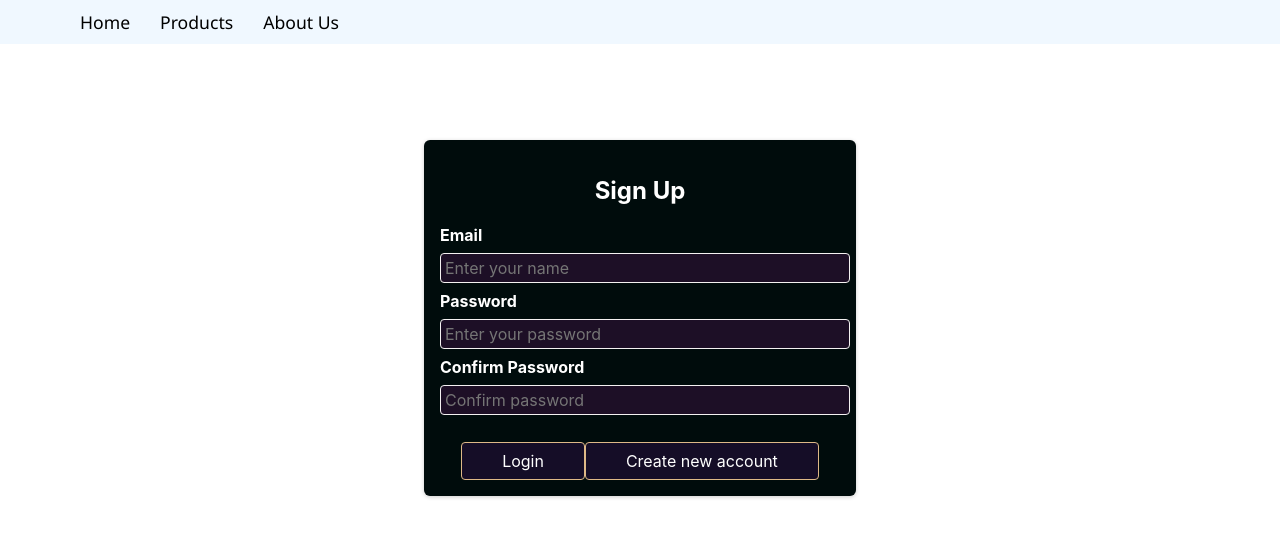
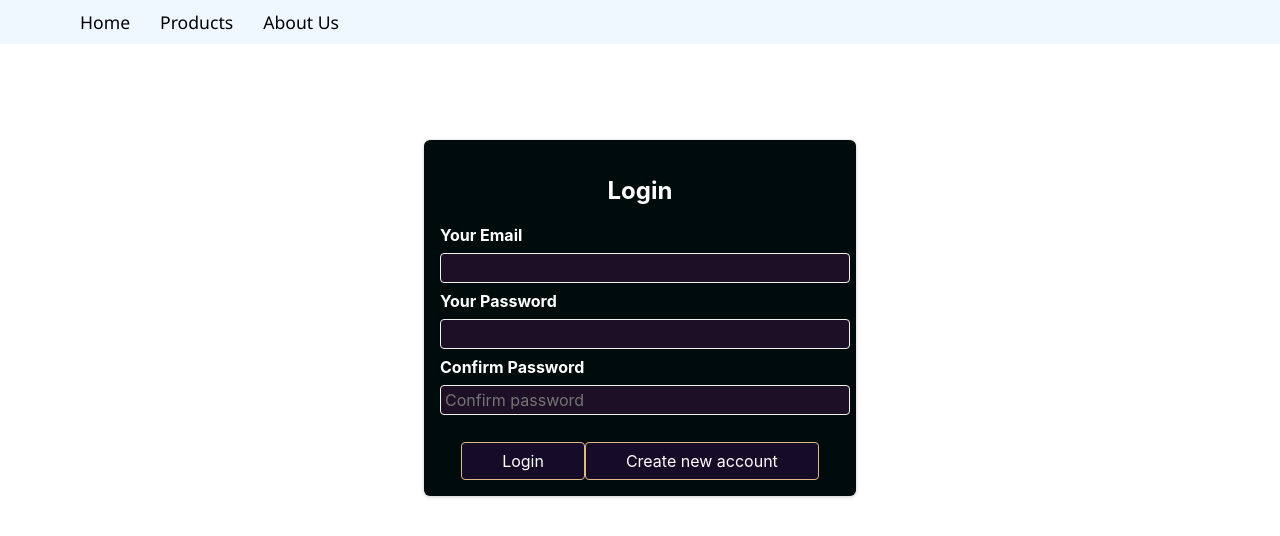
Before and after one commit to imtiyaz-github/Expense-Tracker-In-React, a React (Create React App) app: page / in a window 1280 px wide. Shown: the top 536 px of the page. Built offline with nearby package versions, Linux system fonts and the light colour scheme.

Commit message:
Login Screen

```diff
--- a/src/App.js
+++ b/src/App.js
@@ -1,15 +1,26 @@
-// import { Switch } from "react-router-dom/cjs/react-router-dom.min";
-import Signup from "./components/Signup";
+import Signup from "./components/header/SignUp";
 import Header from "./components/header/Header";
-// import React, { Router, Route } from "react-router-dom";
+import Product from "./components/product/Product";
+import { useState } from "react";
 
 function App() {
+  const [isSignedUp, setIsSignedUp] = useState(false);
+
+  const handleSignUpComplete = () => {
+    setIsSignedUp(true);
+  };
+
   return (
     <>
+     <Header/>
 
-      <Header />
+    {!isSignedUp ? (
 
-      <Signup />
+      <Signup onSignupcomplete={handleSignUpComplete}/>
+    ) : (
+    <Product />
+    )}
+
     </>
   );
 }
--- /dev/null
+++ b/src/components/header/SignUp.js
@@ -0,0 +1,119 @@
+import React from "react";
+import { useRef, useState } from "react";
+import classes from "./SignUp.module.css";
+
+function Signup() {
+  const emailInputRef = useRef();
+  const passwordInputRef = useRef();
+  const confirmpasswordInputRef = useRef();
+
+  const [isLogin, setIsLogin] = useState(true);
+  const [isLoading, setIsLoading] = useState(false);
+
+  const switchAuthModeHandler = () => {
+    setIsLogin((prevState) => !prevState);
+  };
+
+  const submitHandler = (event) => {
+    event.preventDefault();
+
+    const enteredEmail = emailInputRef.current.value;
+    const enteredPassword = passwordInputRef.current.value;
+    const enteredConfirmPassword = confirmpasswordInputRef.current.value;
+
+    //optional:add validation
+
+    setIsLoading(true);
+    let url;
+    if (isLogin) {
+      url =
+        "https://identitytoolkit.googleapis.com/v1/accounts:signInWithPassword?key=AIzaSyCs1zdQMstoPmRG4AjfS4JwQfNMW7HsMBE";
+    } else {
+      url =
+        "https://identitytoolkit.googleapis.com/v1/accounts:signUp?key=AIzaSyCs1zdQMstoPmRG4AjfS4JwQfNMW7HsMBE";
+    }
+
+    fetch(url, {
+      method: "POST",
+      body: JSON.stringify({
+        email: enteredEmail,
+        password: enteredPassword,
+        confirmpassword: enteredConfirmPassword,
+        returnSecureToken: true,
+      }),
+      headers: {
+        "Content-Type": "application/json",
+      },
+    })
+      .then((res) => {
+        setIsLoading(false);
+        if (res.ok) {
+          return res.json();
+        } else {
+          return res.json().then((data) => {
+            let errorMessage = "Authentication failed";
+            // if(data && data.error && data.error.message){
+            //     errorMessage=data.error.message
+            // }
+
+            throw new Error(errorMessage);
+          });
+        }
+      })
+      .then((data) => {
+        console.log(data);
+        // AuthCtx.login(data.idToken);
+        alert("Successfully login")
+      })
+      .catch((err) => {
+        console.log("aaa failed");
+        alert(err.message);
+      });
+  };
+
+  return (
+    <section className={classes.head}>
+      <h1>{isLogin ? "Login" : "Sign Up"}</h1>
+      <form onSubmit={submitHandler}>
+        <div className={classes.control}>
+          <label htmlFor="email">Your Email</label>
+          <input type="email" id="email" required ref={emailInputRef} />
+        </div>
+        <div className={classes.control}>
+          <label htmlFor="password">Your Password</label>
+          <input
+            type="password"
+            id="password"
+            required
+            ref={passwordInputRef}
+          />
+        </div>
+        <div className={classes.control}>
+          <label htmlFor="phone">Confirm Password</label>
+          <input
+            type="password"
+            placeholder="Confirm password"
+            ref={confirmpasswordInputRef}
+            required
+            id="password"
+          />
+        </div>
+        <div className={classes.actions}>
+          {!isLoading && (
+            <button>{isLogin ? "Login" : "Create Account"}</button>
+          )}
+          {isLoading && <p>Sending request..!</p>}
+          <button
+            type="button"
+            className={classes.toggle}
+            onClick={switchAuthModeHandler}
+          >
+            {isLogin ? "Create new account" : "Login with existing account"}
+          </button>
+        </div>
+      </form>
+    </section>
+  );
+}
+
+export default Signup;
--- /dev/null
+++ b/src/components/header/SignUp.module.css
@@ -0,0 +1,105 @@
+.head {
+    width: 90%;
+    max-width: 25rem;
+    padding: 1rem;
+    margin: 3rem auto;
+    text-align: center;
+    /* color: white; */
+    border-radius: 6px;
+    background-color: rgb(0, 12, 12);
+    text-align: center;
+    color: white;
+    box-shadow: 0 1px 4px rgb(0, 0, 0, 0.2);
+    margin-top: 6rem;
+  }
+
+  .control {
+    margin-bottom: 0.5rem;
+  }
+  .control label {
+    display: block;
+    color: white;
+    font-weight: bold;
+    margin-bottom: 0.5rem;
+    text-align: start;
+  }
+  .control input {
+    font: inherit;
+    width: 100%;
+    background-color: #1d0f26;
+    border-radius: 4px;
+    border: 1px solid rgb(244, 241, 241);
+    color: aliceblue;
+    padding: 0.25rem;
+  }
+  /* button {
+    margin-top: 1.5rem;
+    flex-direction: column;
+    align-items: center;
+    cursor: pointer;
+    font: inherit;
+    border: 1px solid black;
+    border-radius: 4px;
+    box-shadow: 0 1px 2px rgb(0, 0, 0.2);
+    padding: 5px 10px;
+    background-color: rgb(144, 111, 88);
+    /* color: white; */
+  /*
+  .button:hover,
+  .button.active {
+    border-color: #1d0f26;
+  }
+
+  .button .toggle {
+
+    flex-direction: column;
+    align-items: center;
+    cursor: pointer;
+    font: inherit;
+    border: 1px solid black;
+    border-radius: 4px;
+    box-shadow: 0 1px 2px rgb(0, 0, 0.2);
+    padding: 5px 10px;
+    /*
+    margin-top: 1rem;
+
+    border: none;
+    padding: 0.15rem, 1.5rem;
+    background-color: rgb(144, 111, 88); */
+
+  /*
+  .toggle:hover,
+  .button.active {
+    background-color: burlywood;
+    border-color: #1d0f26;
+  } */
+  .actions button {
+    cursor: pointer;
+    font: inherit;
+    color: white;
+
+    background-color: rgb(21, 13, 39);
+    border-color: burlywood;
+    border: 1px solid burlywood;
+
+    border-radius: 4px;
+    padding: 0.5rem 2.5rem;
+  }
+
+  .actions button:hover {
+    background-color: rgb(198, 140, 65);
+  }
+
+  .actions .toggle {
+    cursor: pointer;
+    margin-top: 1.2rem;
+    font: inherit;
+    color: white;
+    background-color: rgb(21, 13, 39);
+
+    border-color: rgb(21, 13, 39);
+    border: 1px solid burlywood;
+
+    border-radius: 4px;
+    padding: 0.5rem 2.5rem;
+  }
--- /dev/null
+++ b/src/components/product/Product.js
@@ -0,0 +1,15 @@
+import React from 'react'
+
+function Product() {
+  return (
+    <div>
+      <h1 style={{
+        textAlign:'center',
+        marginTop:'5rem'
+
+      }}>Welcome To Expense Tracker</h1>
+    </div>
+  )
+}
+
+export default Product
--- a/src/index.js
+++ b/src/index.js
@@ -4,11 +4,12 @@ import './index.css';
 import App from './App';
 import reportWebVitals from './reportWebVitals';
 
+
 const root = ReactDOM.createRoot(document.getElementById('root'));
 root.render(
-  <React.StrictMode>
+  <React.Fragment>
     <App />
-  </React.StrictMode>
+  </React.Fragment>
 );
 
 // If you want to start measuring performance in your app, pass a function
```
Also changed, not shown: src/setupTests.js (added, +5 -0 lines), src/components/header/Header.js (line endings or trailing spaces), src/components/header/Header.module.css (indentation only).
